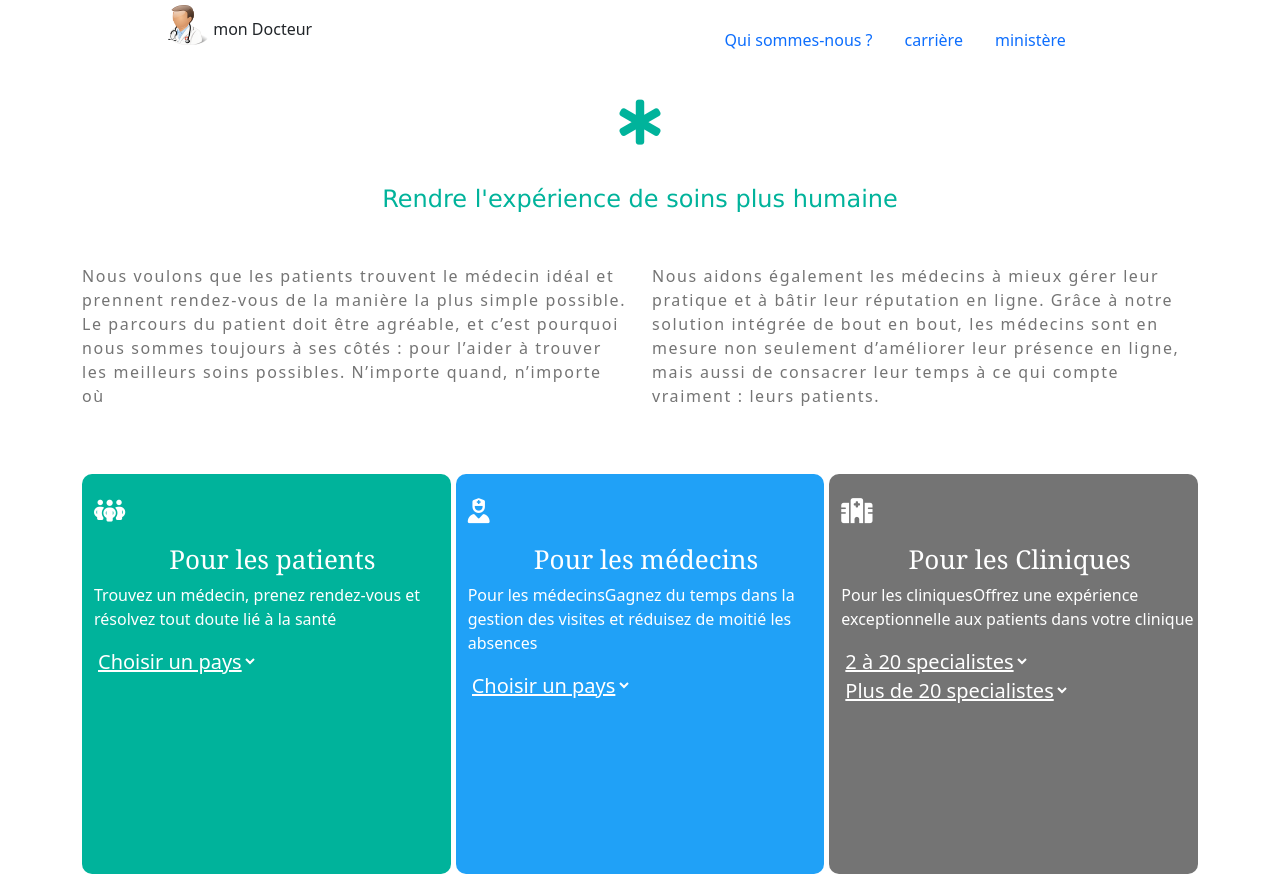
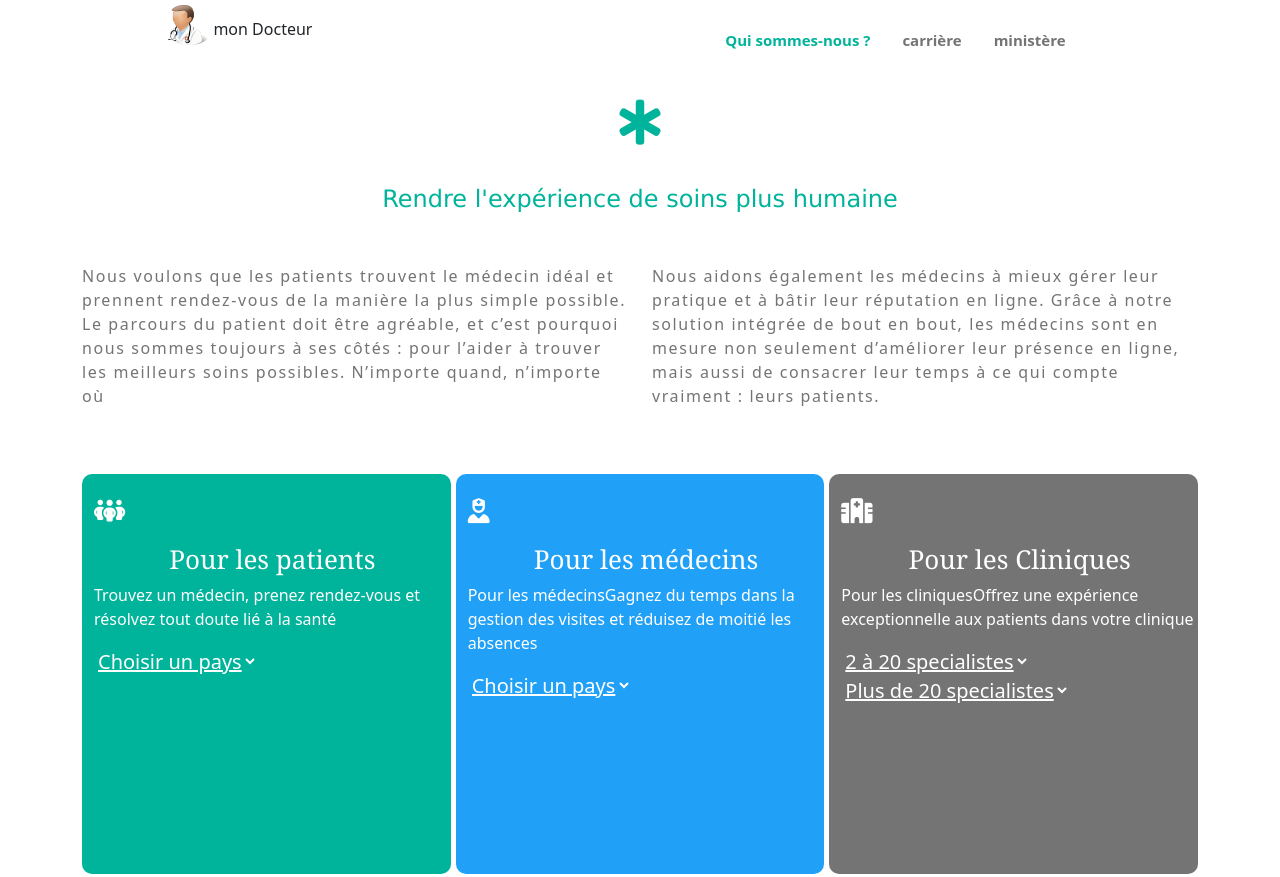
Before and after one commit to Diattajonas/Docplanner, a plain HTML site: page index.html in a window 1280 px wide. Shown: the top 877 px of the page. Drawn offline with nearby package versions, Linux system fonts and the light colour scheme.

Commit message:
dernier commit

```diff
--- a/index.html
+++ b/index.html
@@ -20,7 +20,7 @@
             <div>
                 <ul class="nav justify-content-end">
                     <li class="nav-item">
-                     <a class="nav-link active" aria-current="page" href="#">Qui sommes-nous ?</a>
+                     <a class="nav-link active" aria-current="page" href="#" style="color: #00b39b;">Qui sommes-nous ?</a>
                     </li>
                     <li class="nav-item">
                      <a class="nav-link" href="#">carrière</a>
--- a/style.css
+++ b/style.css
@@ -22,6 +22,19 @@ header{
 
 }
 
+.navbar a{
+    color: #747474;
+    font-weight: bold;
+    font-size: 15px;
+}
+
+.navbar a:hover{
+    color: #00b39b;
+}
+
+.navbar li:nth-child(1){
+    color: #00b39b;
+}
 
 .logo{
     width: 40px;
```
